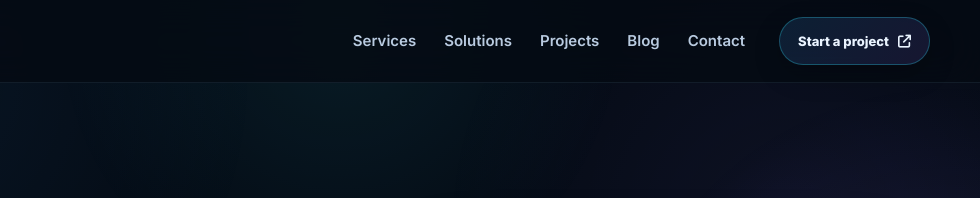
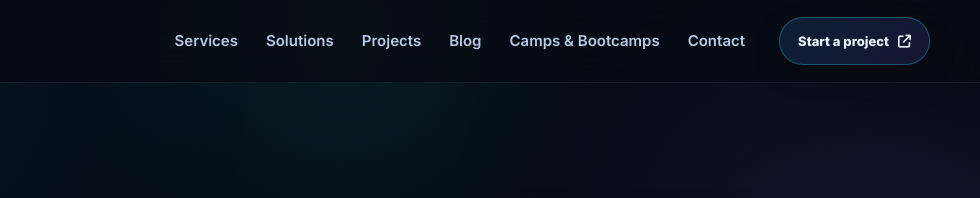
Before and after one commit to jaybecca/TAMPOps, a plain HTML site: page index.html in a window 1280 px wide. Shown: the top 198 px of the page, 300-1280 px from the left. Drawn offline with Linux system fonts and the light colour scheme.

Commit message:
Wire TAMPOps events into site and deployment

```diff
--- a/index.html
+++ b/index.html
@@ -87,6 +87,7 @@
         <li><a href="#solutions">Solutions</a></li>
         <li><a href="#projects">Projects</a></li>
         <li><a href="blog.html">Blog</a></li>
+        <li><a href="events.html">Camps & Bootcamps</a></li>
         <li><a href="#contact">Contact</a></li>
       </ul>
 
```
